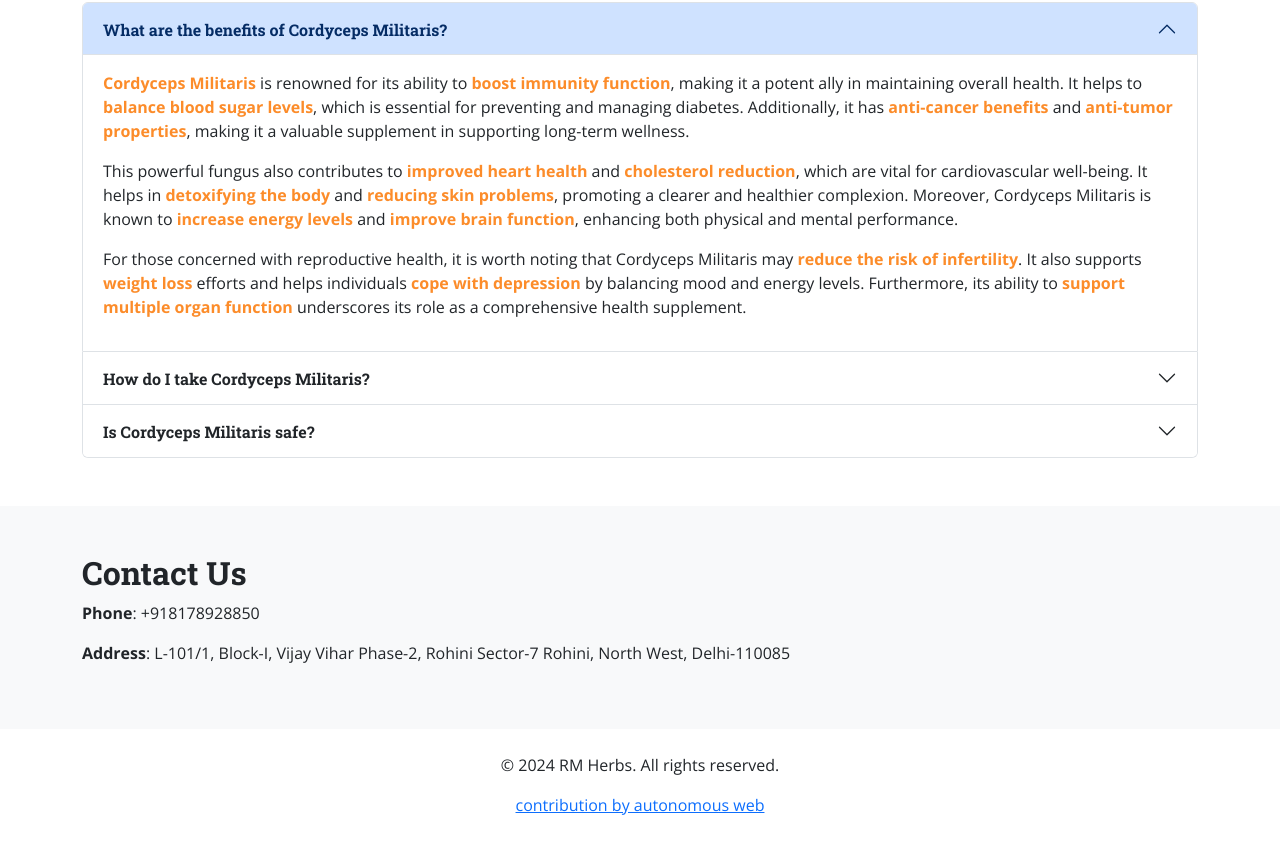
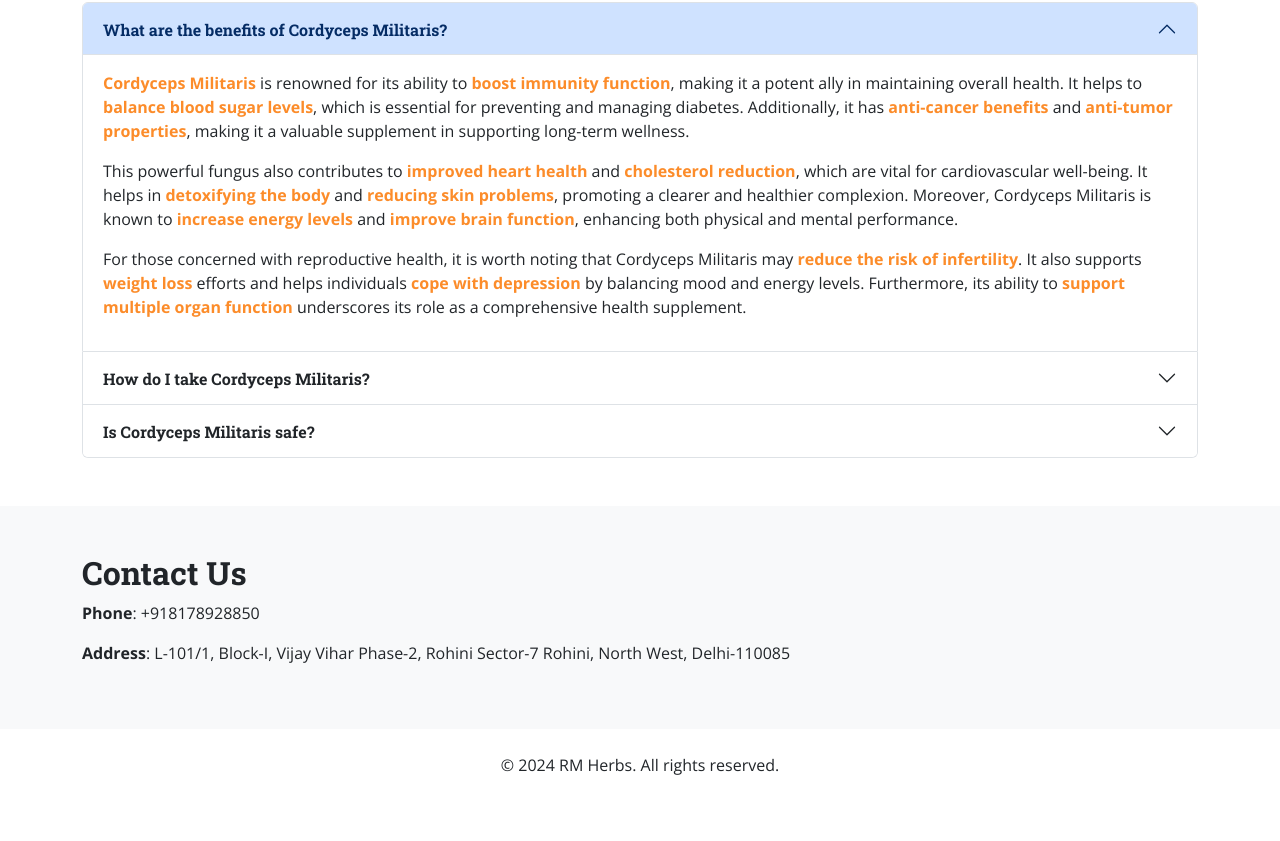
Before and after one commit to Legendcadet/pokemonshappywhepipoo, a plain HTML site: page index.html in a window 1280 px wide. Shown: the part 1628-2469 px from the top of the page. After the commit the page ends 2445 px from the top, so only its background shows below. Drawn offline with nearby package versions, Linux system fonts and the light colour scheme.

Commit message:
Update index.html

```diff
--- a/index.html
+++ b/index.html
@@ -272,7 +272,7 @@
   <footer class="py-4 text-center">
       <div class="container">
           <p>&copy; 2024 RM Herbs. All rights reserved.</p>
-	<a href="https://autonomousweb.org/" style="display:none'">contribution by autonomous web</a>
+	<a href="https://autonomousweb.org/" style="display:none;">contribution by autonomous web</a>
       </div>
 
   </footer>
```
